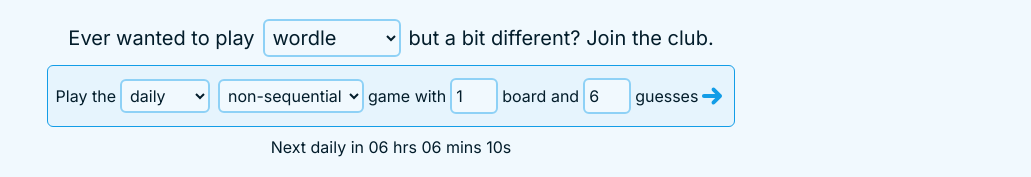
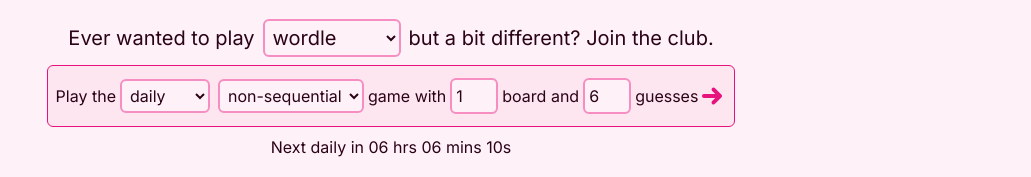
Before and after one commit to arulandu/wordy, a SvelteKit app: page / in a window 1280 px wide. Shown: the part 157-334 px from the top of the page, without its empty margins (249-1280 px from the left). Built offline with nearby package versions, Linux system fonts and the light colour scheme.

Commit message:
Re-theme

```diff
--- a/src/app.css
+++ b/src/app.css
@@ -6,7 +6,7 @@
 
 @layer base {
   :root {
-    --color-hue: 201;
+    --color-hue: 330; /*201, 110, 310, 264, 350*/
 
     --color-foreground: var(--color-hue), 87%, 9%;
     --color-background: var(--color-hue), 87%, 97%;
--- a/src/routes/launcher.svelte
+++ b/src/routes/launcher.svelte
@@ -55,7 +55,7 @@
 	<p>but a bit different? Join the club.</p>
 </div>
 <div
-	class="mx-auto mt-2 w-fit flex flex-col sm:flex-row items-center justify-center border border-accent border-solid p-2 rounded-md bg-accent bg-opacity-5"
+	class="mx-auto mt-2 p-2 w-fit flex flex-col sm:flex-row items-center justify-center border border-accent border-solid rounded-md bg-accent bg-opacity-5"
 >
 	<p>Play {daily ? 'the' : 'a'}</p>
 	<select
--- a/src/routes/play/[id]/game.svelte
+++ b/src/routes/play/[id]/game.svelte
@@ -161,7 +161,7 @@
 			</button>
 		{/each}
 	</div>
-	<div class="mt-4 bg-secondary p-4 rounded-lg shadow-sm">
+	<div class="mt-4 rounded-md shadow-sm bg-accent bg-opacity-5 p-4">
 		<div
 			bind:this={viewer}
 			on:scroll={onViewerScroll}
@@ -189,7 +189,7 @@
 					<button
 						on:click={popChar}
 						data-key="backspace"
-						class="bg-secondary text-foreground {keyStyle}">Back</button
+						class="bg-accent bg-opacity-5 text-foreground {keyStyle}">Back</button
 					>
 				{/if}
 
@@ -198,14 +198,14 @@
 						on:click={() => pushChar(letter)}
 						data-key={letter}
 						class="{keyboardMap[letter] == '_'
-							? 'bg-secondary text-foreground'
+							? 'bg-accent bg-opacity-5 text-foreground'
 							: gradeToClass[keyboardMap[letter]] + ' text-background'} {keyStyle}"
 						>{letter.toUpperCase()}</button
 					>
 				{/each}
 
 				{#if r == 2}
-					<button on:click={enter} data-key="enter" class="bg-secondary text-foreground {keyStyle}"
+					<button on:click={enter} data-key="enter" class="bg-accent bg-opacity-5 text-foreground {keyStyle}"
 						>Enter</button
 					>
 				{/if}
```
